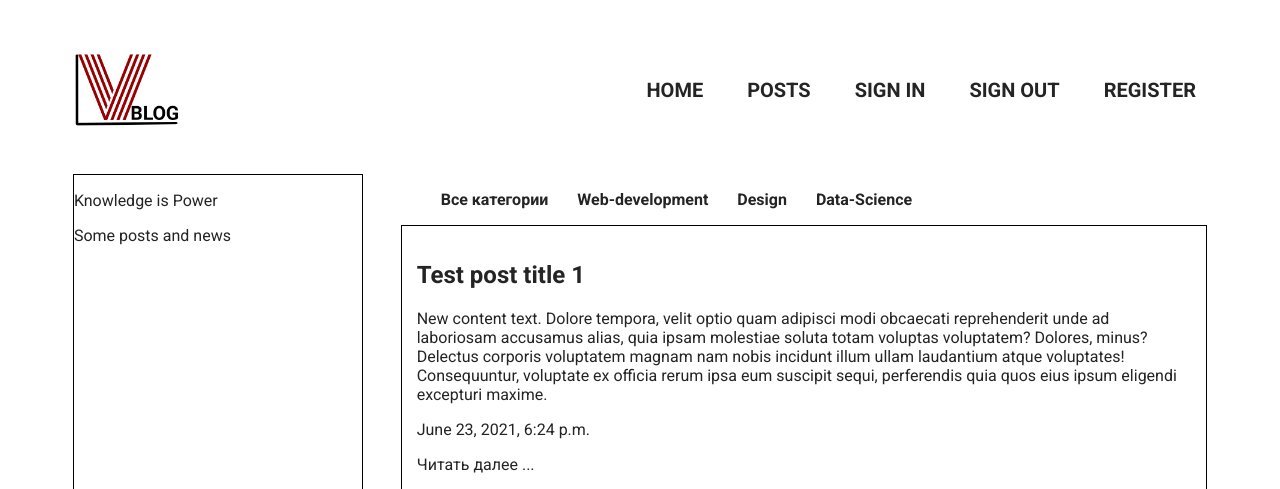
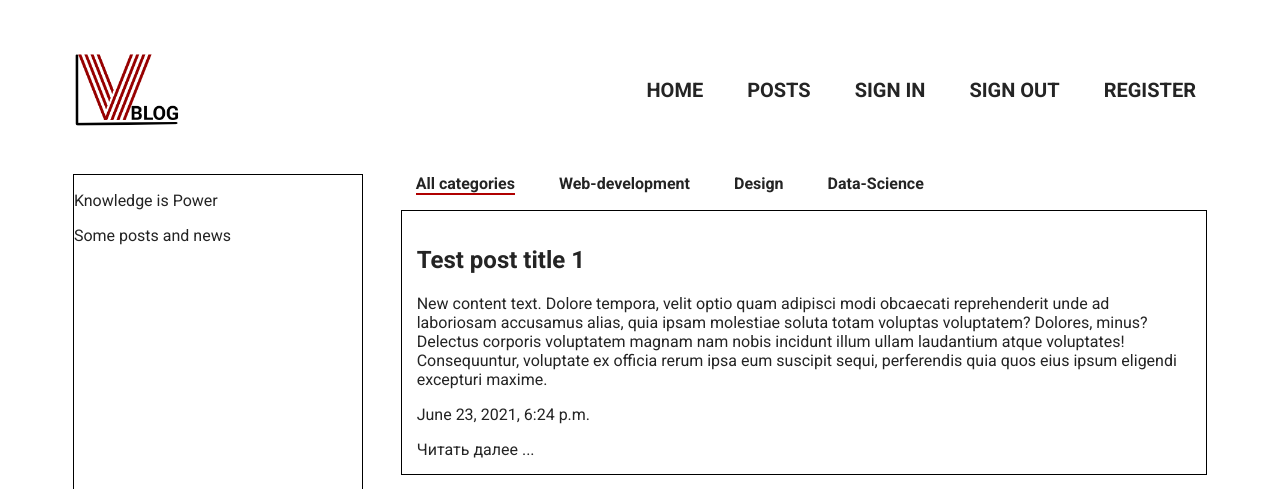
Before and after one commit to BogdanovBA/VBlog, a Django app: page /posts/ in a window 1280 px wide. Shown: the top 489 px of the page. Run offline with Django 3.2, Linux system fonts and the light colour scheme; data comes from the database, SQL or seed files in the repository; both versions use the stored data as it was after the commit.

Commit message:
Update for posts. Added new base "Category".

```diff
--- a/vblog/InfoBlog/static/InfoBlog/css/posts_page.css
+++ b/vblog/InfoBlog/static/InfoBlog/css/posts_page.css
@@ -100,8 +100,13 @@ main {
 .category li {
     display: inline-block;
     margin-right: 25px;
+    margin-bottom: 15px;
+    margin-left: 15px;
 }
 
+.selected {
+    border-bottom: 2px solid #AF0000;
+}
 
 
 /* @media screen and (max-width: 1400px) {
--- a/vblog/InfoBlog/templates/InfoBlog/posts_page.html
+++ b/vblog/InfoBlog/templates/InfoBlog/posts_page.html
@@ -50,25 +50,59 @@
             </div>
 
 
+
+
+
+
+
+
+
+
+
+
+
+
+
             <div class="posts_block">
+                <div class="category">
 
-                <div class="category">
-                    <ul>
                     {% if category_selected == 0 %}
-                            <li>Все категории</li>
+		                <li class="selected">All categories</li>
                     {% else %}
-                            <li><a href="{% url 'posts' %}">Все категории</a></li>
+                            <li><a href="{% url 'posts' %}">All categories</a></li>
                     {% endif %}
 
                     {% for c in categories %}
                         {% if c.pk == category_selected %}
-                                <li>{{ c.category_name }}</li>
+                            <li class="selected">{{c.category_name}}</li>
                         {% else %}
-                                <li><a href="{{ c.get_absolute_url }}">{{ c.category_name }}</a></li>
+                            <li><a href="{{ c.get_absolute_url }}">{{c.category_name}}</a></li>
                         {% endif %}
                     {% endfor %}
-                    </ul>
+
+
+
                 </div>
+
+
+
+
+
+
+
+
+
+
+
+
+
+
+
+
+
+
+
+
 
 
                     {% for p in posts %}
@@ -79,6 +113,7 @@
                             <a href="{{ p.get_absolute_url }}">Читать далее ...</a>
                         </div>
                     {% endfor %}
+
                 </div>
         </div>
     </main>
--- a/vblog/InfoBlog/views.py
+++ b/vblog/InfoBlog/views.py
@@ -23,7 +23,15 @@ def post_num(request, post_id):
 
 
 def show_category(request, cat_id):
-    return HttpResponse(f"Отображение категории с id = {cat_id}")
+    posts = Posts.objects.filter(category_id=cat_id)
+    categories = Category.objects.all()
+
+    context = {
+        'posts': posts,
+        'categories': categories,
+        'category_selected': cat_id,
+    }
+    return render(request, 'InfoBlog/posts_page.html', context=context)
 
 
 def page_not_found(request, exception):
```
Also changed, not shown: vblog/db.sqlite3. Lines whose indentation alone changed are shown as unchanged.
